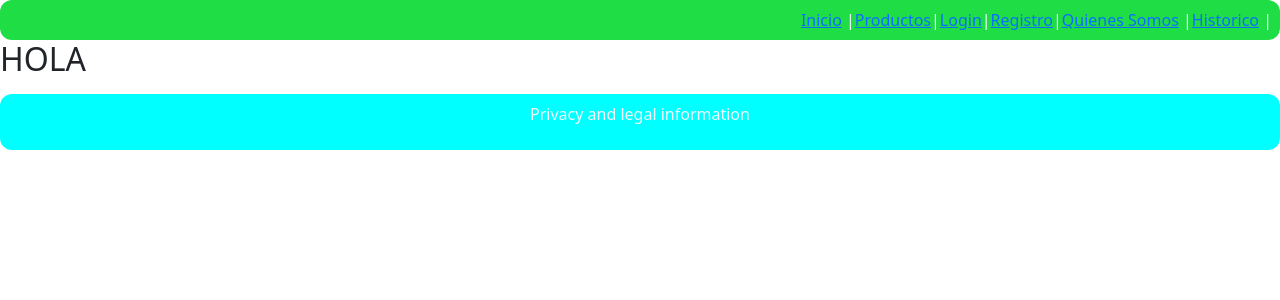
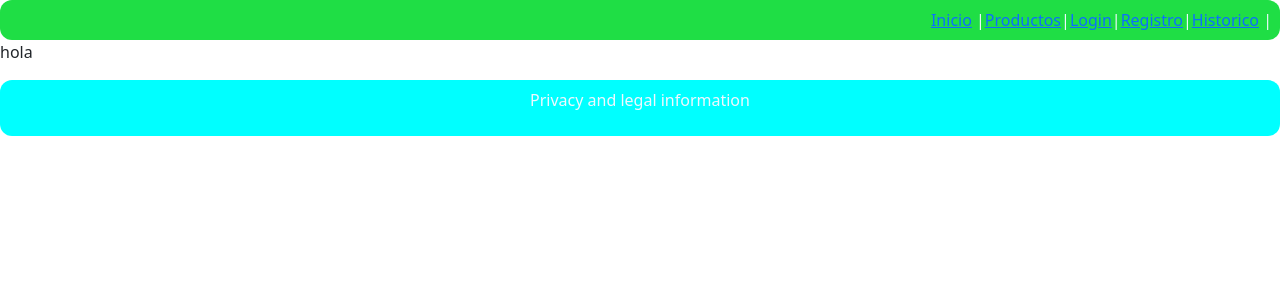
Before and after one commit to VictorMarco99/proyecto-dsm-Victor-Denis, a React (Create React App) app: page / in a window 1280 px wide. Shown: the top 300 px of the page. Built offline with nearby package versions, Linux system fonts and the light colour scheme; no server answers.

Commit message:
falta la pagina de inicio

```diff
--- a/src/App.js
+++ b/src/App.js
@@ -136,7 +136,7 @@ function App() {
                     <Route path='/Formulario' element={<Formulario_pedido Lista_productos_pedido={Lista_productos_pedido} actualizarLogin={actualizarLogin} id={id} login={login} reiniciar={reiniciar_productos } />} />
                     <Route path='/Agradecimiento' element={<Agradecimiento />} />
                     <Route path='/productos' element={contenidoProductos} />
-                    <Route path='/about-us' element={<AboutUs/>} />
+                    {/* <Route path='/about-us' element={<AboutUs/>} /> */}
 
 
 
--- a/src/Componentes/NuevasPaginas/Home.js
+++ b/src/Componentes/NuevasPaginas/Home.js
@@ -1,6 +1,6 @@
 const Home =()=>{
     return(
-        <h2>HOLA</h2>
+        <p>hola</p>
     )
 }
 export default Home;
--- a/src/Componentes/UI/Header.js
+++ b/src/Componentes/UI/Header.js
@@ -22,9 +22,9 @@ function Header() {
                 <Nav.Item >
                     <Link to='/registro'>Registro</Link>| {' '}
                 </Nav.Item>
-                <Nav.Item >
+                {/* <Nav.Item >
                     <Link to='/about-us'>Quienes Somos</Link> | {' '}
-                </Nav.Item>
+                </Nav.Item> */}
                 <Nav.Item >
                     <Link to='/historico'>Historico</Link> | {' '}
                 </Nav.Item>
```
